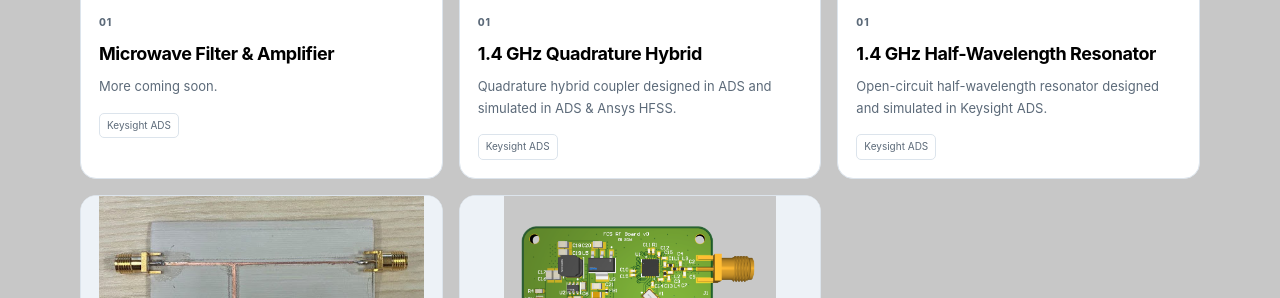
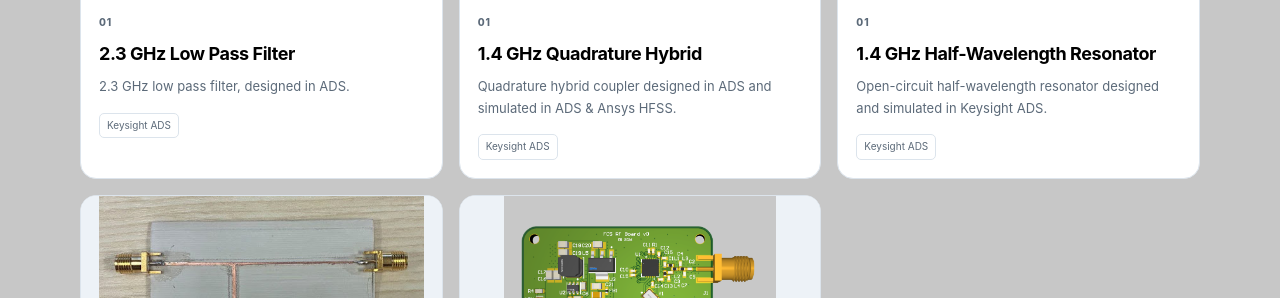
Before and after one commit to eduardo-rodriguez-0516/eduardo-rodriguez-0516.github.io, a plain HTML site: page index.html in a window 1280 px wide. Shown: the part 803-1101 px from the top of the page. Drawn offline with Linux system fonts and the light colour scheme.

Commit message:
Update index.html

```diff
--- a/index.html
+++ b/index.html
@@ -148,8 +148,8 @@ footer { border-top:1px solid var(--line); margin-top:50px; padding:22px 0; colo
       </div>
       <div class="project-body">
         <div class="project-meta"><span>01</span></div>
-        <h3 class="project-title">Microwave Filter & Amplifier</h3>
-        <p>More coming soon.
+        <h3 class="project-title">2.3 GHz Low Pass Filter</h3>
+        <p>2.3 GHz low pass filter, designed in ADS.
 
         </p>
         <div class="tags">
```
